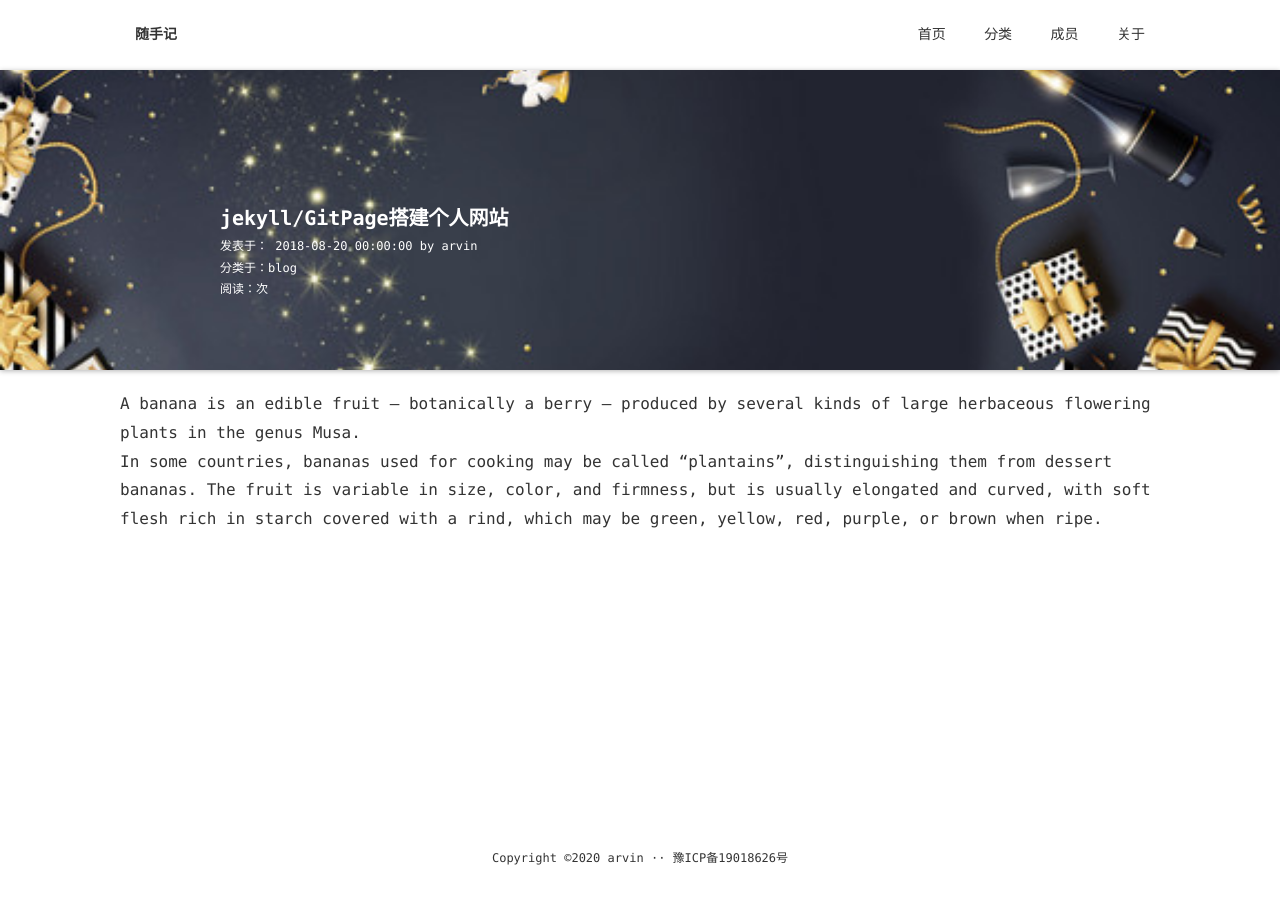
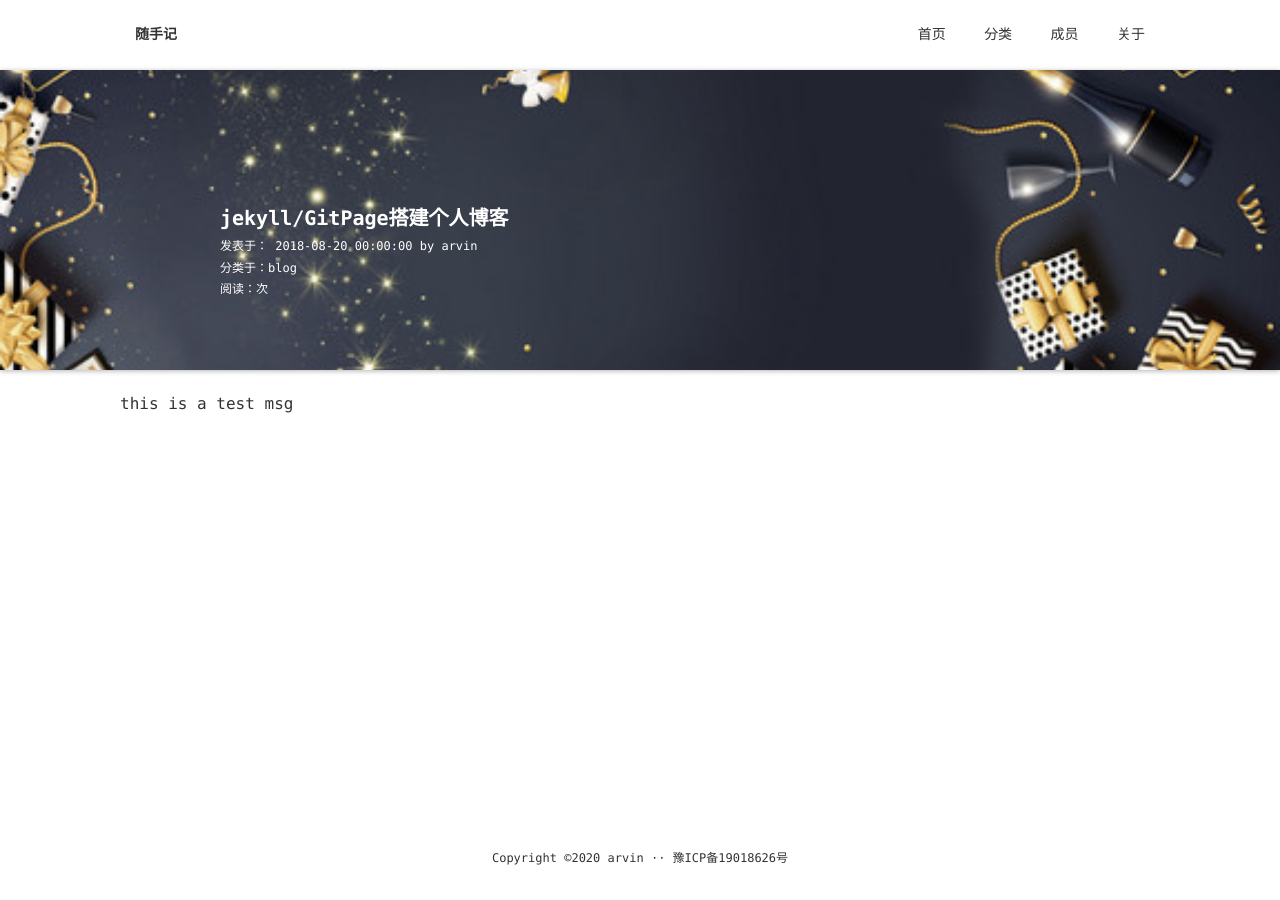
Before and after one commit to Arvinzwt/Arvinzwt.github.io, a Jekyll site: the page built from _posts/blog/2018-08-20-bananas.md, in a window 1280 px wide. Built offline with Jekyll 4.4.1, drawn with Linux system fonts in a browser that asks for light colours; comment, search, counter and statistics services are not loaded; a style sheet for code colours, icons or effects is not loaded.

Commit message:
修改细节

```diff
--- a/_config.yml
+++ b/_config.yml
@@ -8,6 +8,9 @@ name: 随手记
 
 # 简短的个人简介或说明（显示在标题中）
 description: 不知则问，不能则学
+
+#邮箱
+email:
 
 # 头像
 avatar: # https://avatars2.githubusercontent.com/u/29627730?s=460&u=80a11f1ed00701422eabaa9ed5e85c11adb61bae&v=4
--- a/_posts/blog/2018-08-20-bananas.md
+++ b/_posts/blog/2018-08-20-bananas.md
@@ -1,14 +1,8 @@
 ---
 author: arvin
 category: blog
-title: jekyll/GitPage搭建个人网站
+title: jekyll/GitPage搭建个人博客
 background: post-bg1.jpeg
 ---
-A banana is an edible fruit – botanically a berry – produced by several kinds
-of large herbaceous flowering plants in the genus Musa.
 
-In some countries, bananas used for cooking may be called "plantains",
-distinguishing them from dessert bananas. The fruit is variable in size, color,
-and firmness, but is usually elongated and curved, with soft flesh rich in
-starch covered with a rind, which may be green, yellow, red, purple, or brown
-when ripe.
+this is a test msg
--- a/pages/about.html
+++ b/pages/about.html
@@ -15,12 +15,12 @@ background: about-bg.jpeg
            <a href="https://busuanzi.ibruce.info/">Busuanzi</a>
        </li>
         <li>
-            <a href=" /feed.xml">订阅</a>
+            如果你真的想不开的话：<a href=" /feed.xml">订阅</a>
         </li>
     </ul>
     <h2>关于我</h2>
     <ul>
-        <li>前端</li>
+        <li>前端、码狗、已婚、不约~~</li>
         <li>GitHub:  <a href="https://github.com/Arvinzwt">arvinzwt</a></li>
         <li>博客：<a href="https://arvinzwt.github.io/">{{site.name}}</a></li>
         <li>邮箱：<a href="#">{{site.email}}</a></li>
```
Also changed, not shown: _authors/arvin.md (+1 -1 lines), _authors/nereus.md (+1 -1 lines).
